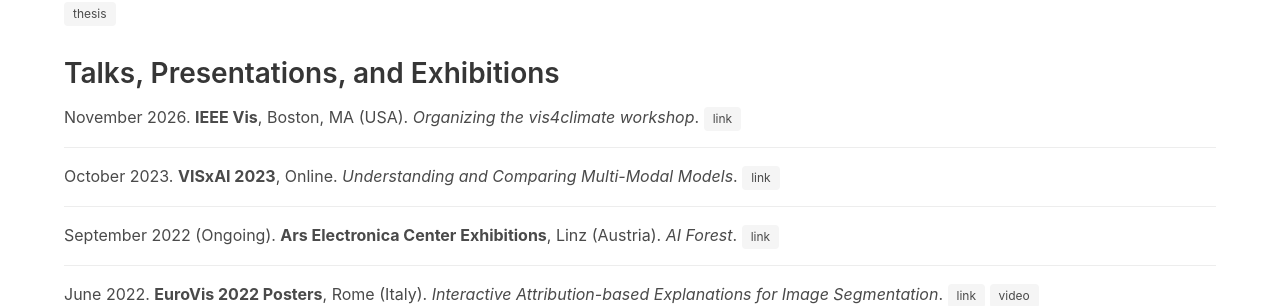
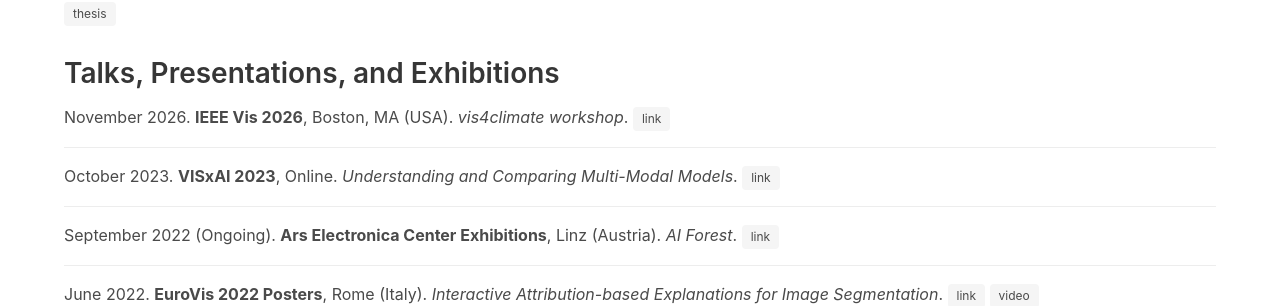
Before and after one commit to ginihumer/ginihumer.github.io, a Jekyll site: the page built from _pages/publications.html, in a window 1280 px wide and 900 px high, scrolled down 2268 px. Shown: the part 264-570 px from the top of the window. Built offline with Jekyll 4.4.1, drawn with Linux system fonts in a browser that asks for light colours; nearby versions of some CDN libraries; a style sheet for code colours, icons or effects is not loaded.

Commit message:
Update title and location details for workshop

```diff
--- a/_data/talks.yml
+++ b/_data/talks.yml
@@ -1,7 +1,7 @@
-- title: "Organizing the vis4climate workshop"
+- title: "vis4climate workshop"
   year: 2026
   month: November
-  where: IEEE Vis
+  where: IEEE Vis 2026
   #use <del></del> to strike off; e.g. <del>The Internet</del>
   city: Boston, MA
   country: USA
```
